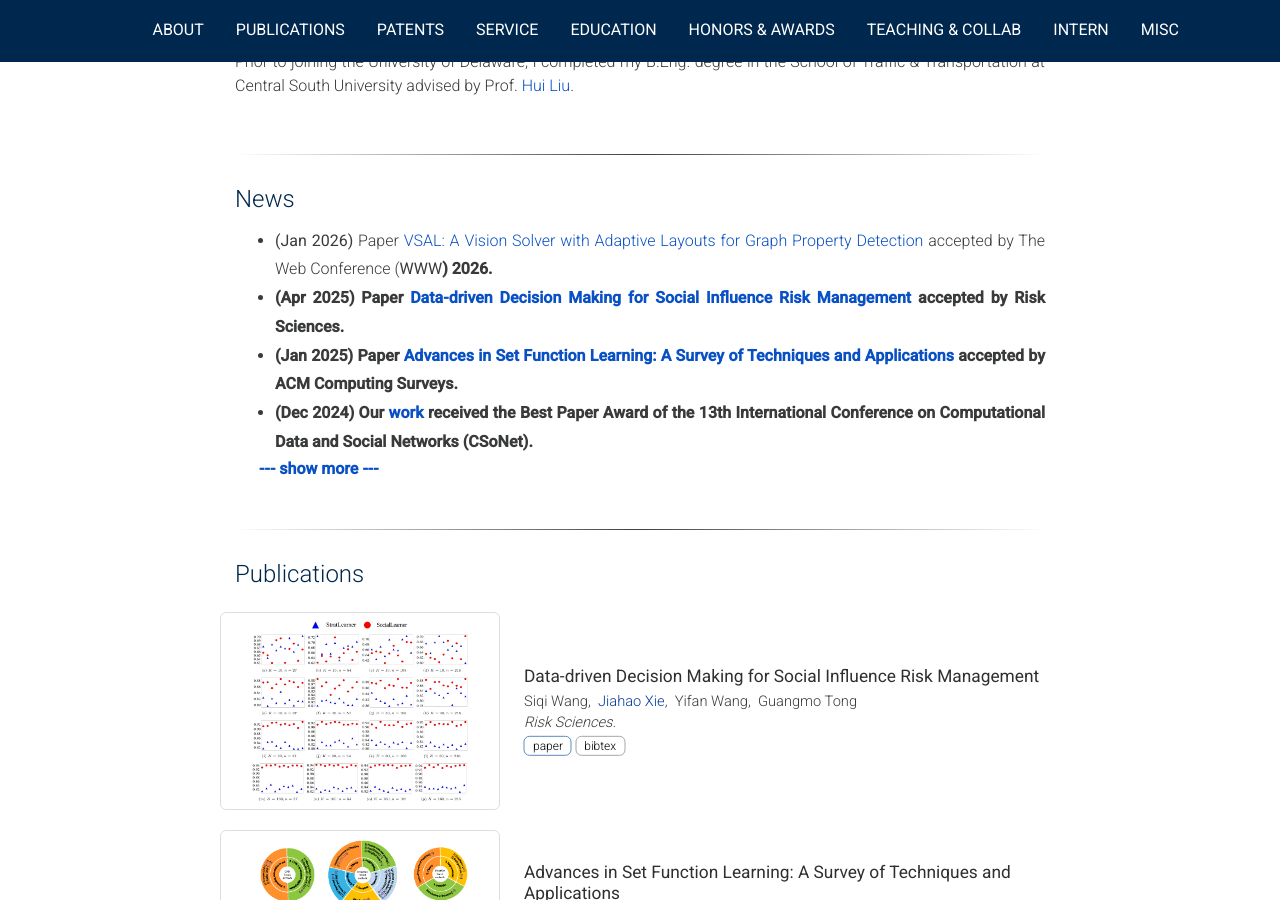
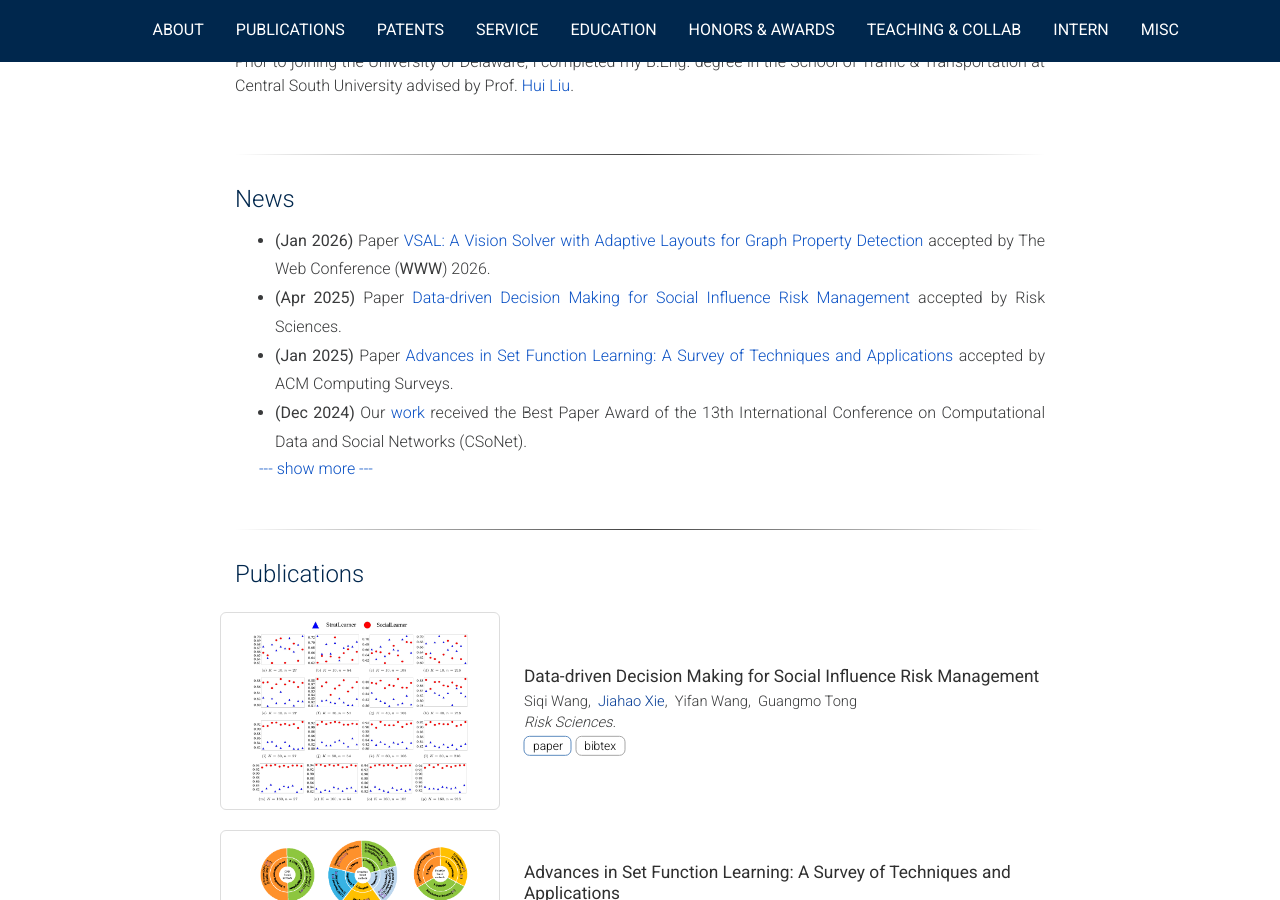
Before and after one commit to Jiahao-Xie-86/Jiahao-Xie-86.github.io, a Jekyll site: the page built from index.markdown, in a window 1280 px wide and 900 px high, scrolled down 527 px. Built offline with Jekyll 4.4.1, drawn with Linux system fonts in a browser that asks for light colours; nearby versions of some CDN libraries; a style sheet for code colours, icons or effects is not loaded.

```diff
--- a/_data/news.yaml
+++ b/_data/news.yaml
@@ -1,5 +1,5 @@
 recent:
- - <b>(Jan 2026)</b> Paper <a href=""> VSAL:&nbsp;A Vision Solver with Adaptive Layouts for Graph Property Detection </a> accepted by The Web Conference (<b>WWW<b>) 2026.
+ - <b>(Jan 2026)</b> Paper <a href=""> VSAL:&nbsp;A Vision Solver with Adaptive Layouts for Graph Property Detection </a> accepted by The Web Conference (<b>WWW</b>) 2026.
  - <b>(Apr 2025)</b> Paper <a href="https://www.sciencedirect.com/science/article/pii/S2950629825000098"> Data-driven Decision Making for Social Influence Risk Management </a> accepted by Risk Sciences.
  - <b>(Jan 2025)</b> Paper <a href="https://dl.acm.org/doi/10.1145/3715905"> Advances in Set Function Learning:&nbsp;A Survey of Techniques and Applications</a> accepted by ACM Computing Surveys.
  - <b>(Dec 2024)</b> Our <a href="https://link.springer.com/chapter/10.1007/978-981-96-6389-7_5" target="_blank">work</a> received the Best Paper Award of the 13th International Conference on Computational Data and Social Networks (CSoNet).
```
